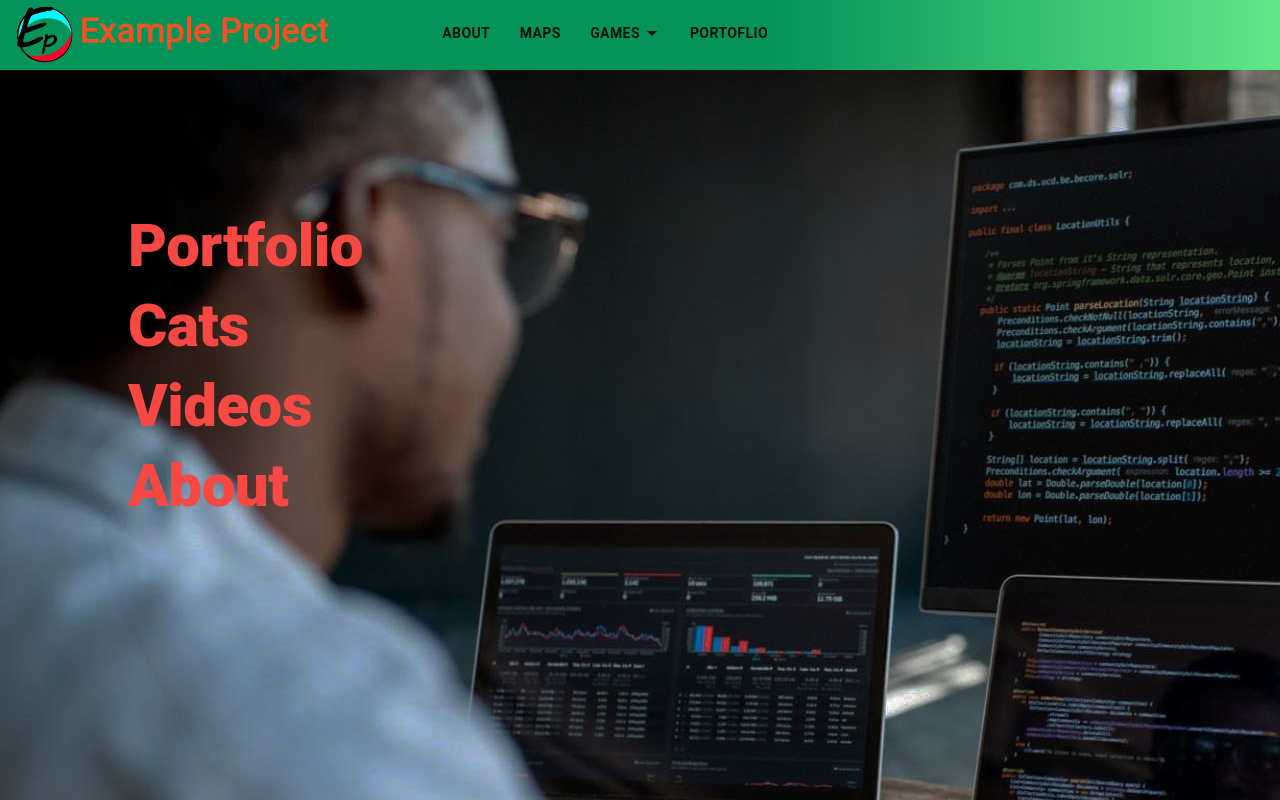
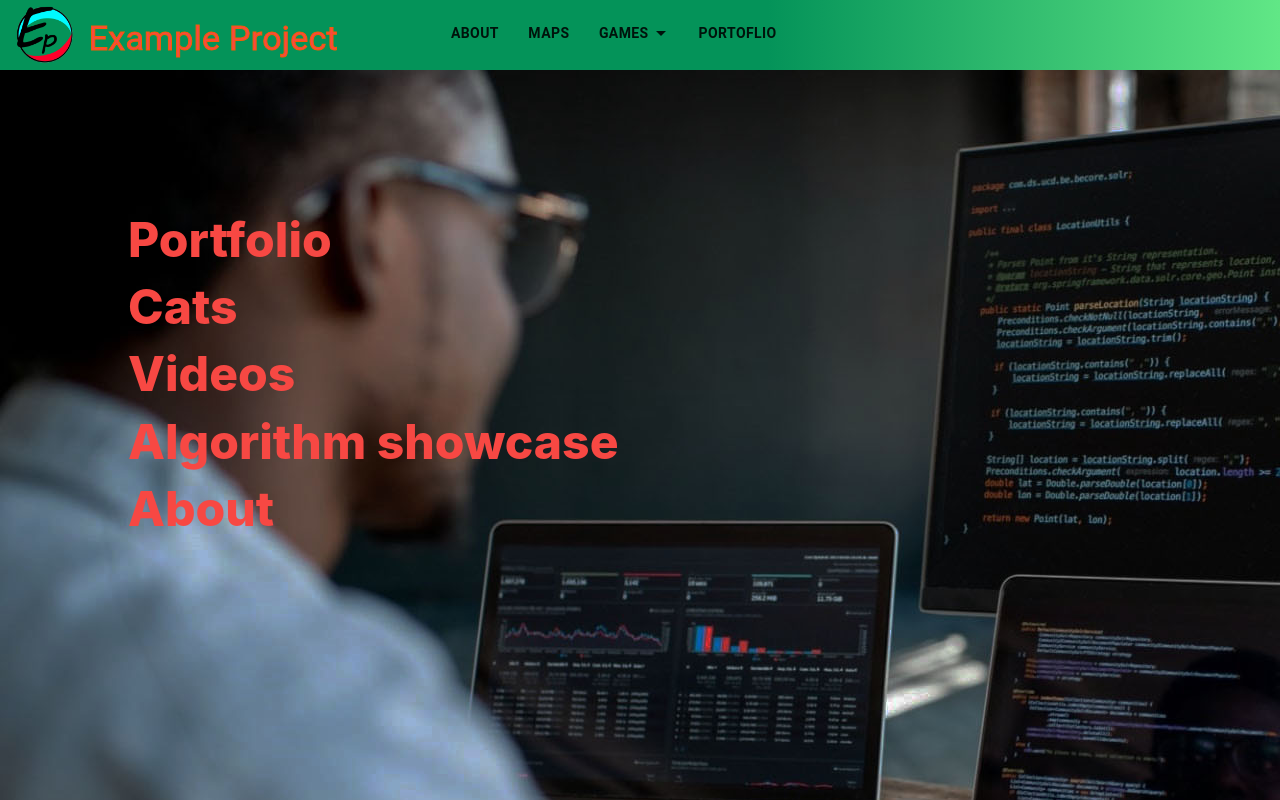
Before and after one commit to danik33/example-project, a React (Create React App) app: page / in a window 1280 px wide. Built offline with nearby package versions, Linux system fonts and the light colour scheme.

Commit message:
Added Links to apropriate places

```diff
--- a/package.json
+++ b/package.json
@@ -19,6 +19,7 @@
     "react-router": "^5.2.1",
     "react-router-dom": "^5.3.0",
     "react-scripts": "4.0.3",
+    "tailwindcss": "^2.2.17",
     "web-vitals": "^1.1.2"
   },
   "scripts": {
@@ -44,5 +45,8 @@
       "last 1 firefox version",
       "last 1 safari version"
     ]
+  },
+  "devDependencies": {
+    "sass": "^1.43.4"
   }
 }
--- a/src/App.js
+++ b/src/App.js
@@ -1,6 +1,12 @@
 
 import style from './App.css';
 import React, { useState } from 'react';
+import {
+    BrowserRouter as Router,
+    Switch,
+    Route,
+    Link
+  } from "react-router-dom";
 
 
 import TopBar from "./components/TopBar";
@@ -21,11 +27,7 @@ const useStyles = makeStyles((theme) => ({
     },
     image: {
         opacity: '60%'
-    },
-    content: {
-        position: 'static',
-        color: 'white'
-    },
+    }
 
 
 
@@ -36,16 +38,23 @@ function App() {
 
 
     return (
-        <div className={classes.App} >
-          <TopBar />
-            <div className={classes.page}>
+        <Router>
+            <div className={classes.App} >
+            <TopBar />
+                <div className={classes.page}>
 
-                <div className={classes.content}>
-                    <LeftText />
+                    <Switch>
+                        <Route exact path="/">
+                            <LeftText />
+                        </Route>
+                        <Route path="/algorithms">
+
+                        </Route>
+                    </Switch>
 
                 </div>
             </div>
-        </div>
+        </Router>
   );
 }
 
--- a/src/components/LeftText.css
+++ /dev/null
@@ -1,19 +0,0 @@
-.holder {
-    margin-left: 10vw;
-    margin-top: 17vh;
-    width: fit-content;
-}
-    .holder > h2 {
-        font-weight: 800;
-        line-height: max(10vh, 50px);
-        width: fit-content;
-        transition: 0.2s;
-        color: #f74843;
-    }
-
-
-
-h2:hover {
-    color: gray;
-    cursor: pointer;
-}
--- a/src/components/LeftText.js
+++ b/src/components/LeftText.js
@@ -1,8 +1,9 @@
 import React from 'react';
 
-import './LeftText.css';
+import './LeftText.scss';
 import { makeStyles } from '@material-ui/core/styles';
 import { Typography, Button } from '@material-ui/core';
+import Link from 'react-router-dom/Link';
 
 
 
@@ -10,18 +11,21 @@ function LeftText() {
 
     return (
         <div class="holder">
-            <Typography variant="h2">
+            <Link exact to="/portfolio">
                 Portfolio
-            </Typography>
-            <Typography  variant="h2">
+            </Link>
+            <Link  exact to="/gallery/cats">
                 Cats
-            </Typography>
-            <Typography  variant="h2">
+            </Link>
+            <Link  exact to="/videos">
                 Videos
-            </Typography>
-            <Typography variant="h2">
+            </Link>
+            <Link exact to="/algorithms">
+                Algorithm showcase
+            </Link>
+            <Link exact to="/about">
                 About
-            </Typography>
+            </Link>
 
 
         </div>
--- /dev/null
+++ b/src/components/LeftText.scss
@@ -0,0 +1,36 @@
+
+
+
+.holder {
+    margin-left: 10vw;
+    margin-top: 17vh;
+    width: fit-content;
+    a  {
+        display: block;
+        font-weight: 800;
+        line-height: 1.4;
+        width: fit-content;
+        transition: 0.25s;
+        color: #f74843;
+        font-size: max(3.5vw, 3rem);
+        white-space: nowrap;
+        &:hover
+        {
+            color: white;
+        }
+    }
+}
+
+a, a:visited, a:link, a:active {
+
+    text-decoration: none;
+    color: #f74843;
+}
+
+
+
+
+h2:hover {
+    color: white;
+    cursor: pointer;
+}
--- a/src/components/TopBar.css
+++ /dev/null
@@ -1,4 +0,0 @@
-#about
-{
-    margin-left:
-}
--- a/src/components/TopBar.js
+++ b/src/components/TopBar.js
@@ -4,6 +4,7 @@ import { Typography, Button } from '@material-ui/core';
 import Logo from '../res/logo.png';
 import { MenuItem, Menu } from '@mui/material';
 import ArrowDropDownIcon from '@mui/icons-material/ArrowDropDown';
+import Link from 'react-router-dom/Link';
 
 
 
@@ -21,13 +22,16 @@ const useStyles = makeStyles((theme) => ({
     title: {
         color: '#f74843',
         WebkitTextStroke: '1px #f75c03',
-        marginRight: 100,
-        whiteSpace: 'nowrap'
+
+        whiteSpace: 'nowrap',
+        display: 'inline',
+        position: 'relative',
+        top: -20
 
     },
     logo: {
         marginLeft: 10,
-        marginTop: -10,
+        marginTop: 10,
         width: 70,
         height: 70
     },
@@ -43,7 +47,15 @@ const useStyles = makeStyles((theme) => ({
         height: '100%',
         marginTop: '5px',
         margin: '5px 5px'
+    },
+    titleHolder: {
+        position: 'static',
+        marginTop: -20,
+        cursor: 'pointer',
+        height: '100%',
+        marginRight: 100
     }
+
 
 }));
 
@@ -64,6 +76,9 @@ function TopBar() {
             </MenuItem>
             <MenuItem>
                 Minesweeper
+            </MenuItem>
+            <MenuItem>
+                Chess
             </MenuItem>
         </div>
         );
@@ -98,8 +113,12 @@ function TopBar() {
 
         <div className={classes.toolbar} >
             <div className={classes.holder}>
-                <img className={classes.logo} src={Logo} alt="Logo" />
-                <Typography variant="h4" className={classes.title} onClick={() => setTitle("fuckoff")} > {title} </Typography >
+                <div className={classes.titleHolder} >
+                    <Link to="/">
+                        <img className={classes.logo} src={Logo} alt="Logo" />
+                        <Typography variant="h4" className={classes.title}  > {title} </Typography >
+                    </Link>
+                </div>
 
                 <Button
                     id="about"
```
Also changed, not shown: 1 other file (tests, documents, lock files or other folders).
